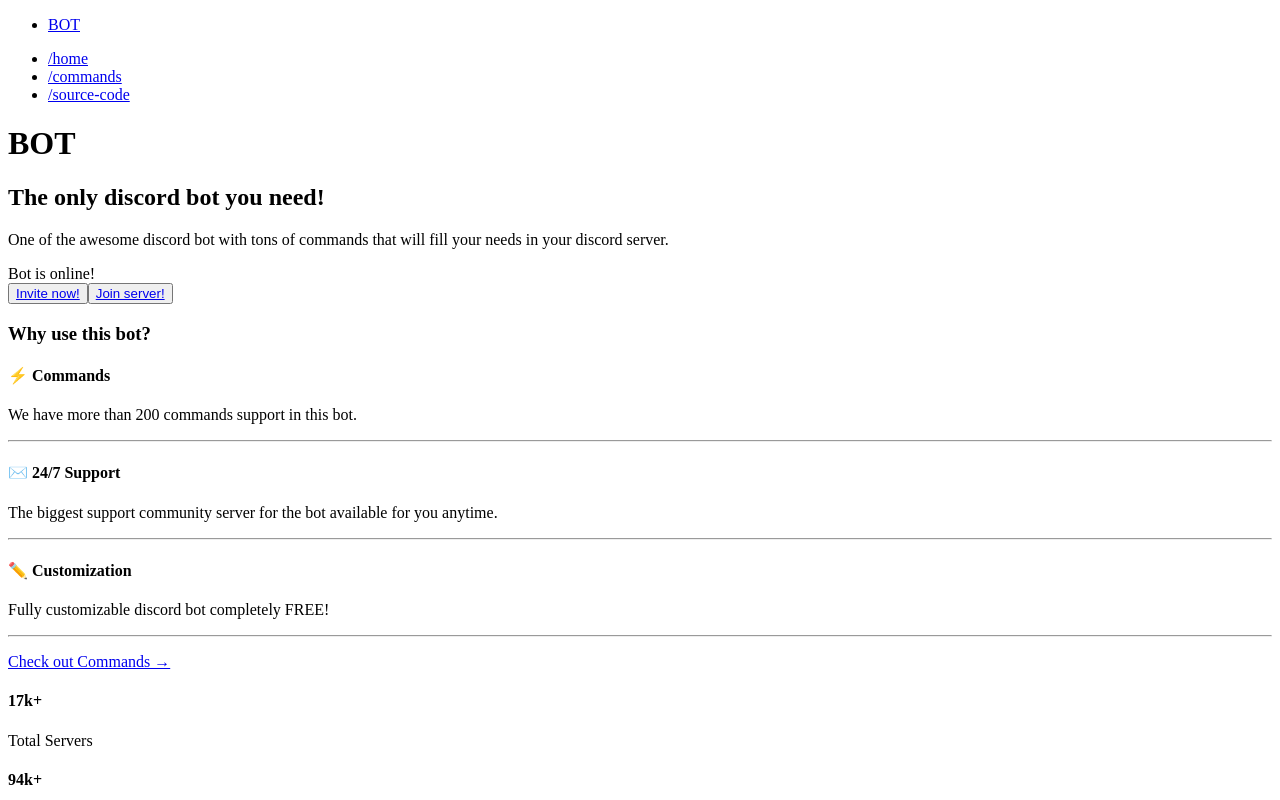
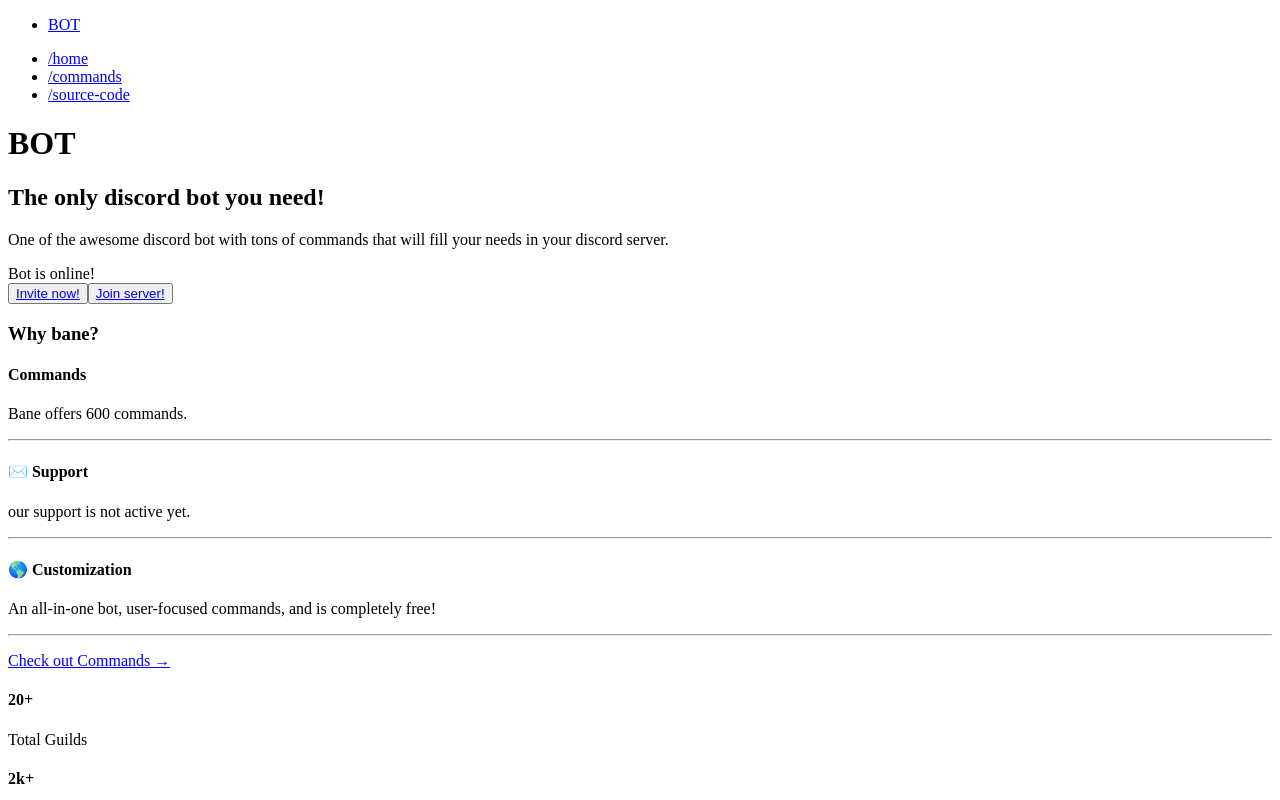
Before and after one commit to phobu/glorybot, a Next.js app: page / in a window 1280 px wide. Shown: the top 800 px of the page. Built offline with nearby package versions, Linux system fonts and the light colour scheme.

Commit message:
Update About.js

```diff
--- a/src/components/About.js
+++ b/src/components/About.js
@@ -5,29 +5,28 @@ const About = () => {
     <>
       <section className="about-section" id="about-section">
         <div className="about-header">
-          <h3 className="h-color">Why use this bot?</h3>
+          <h3 className="h-color">Why bane?</h3>
         </div>
         <div className="about-container">
           <div className="about-card">
             <div>
-              <h4 className="h-color">⚡ Commands</h4>
+              <h4 className="h-color">Commands</h4>
               <p className="p-color">
-                We have more than 200 commands support in this bot.
+                Bane offers 600 commands.
               </p>
               <hr />
             </div>
             <div>
-              <h4 className="h-color">✉️ 24/7 Support</h4>
+              <h4 className="h-color">✉️ Support</h4>
               <p className="p-color">
-                The biggest support community server for the bot available for
-                you anytime.
+                our support is not active yet.
               </p>
               <hr />
             </div>
             <div>
-              <h4 className="h-color">✏️ Customization</h4>
+              <h4 className="h-color">🌎 Customization</h4>
               <p className="p-color">
-                Fully customizable discord bot completely FREE!
+                An all-in-one bot, user-focused commands, and is completely free!
               </p>
               <hr />
             </div>
@@ -41,15 +40,15 @@ const About = () => {
 
         <section className="about-stats">
           <div className="about-stats-card">
-            <h4 className="h-color">17k+</h4>
-            <p className="p-color">Total Servers</p>
+            <h4 className="h-color">20+</h4>
+            <p className="p-color">Total Guilds</p>
           </div>
           <div className="about-stats-card">
-            <h4 className="h-color">94k+</h4>
+            <h4 className="h-color">2k+</h4>
             <p className="p-color">Total Users</p>
           </div>
           <div className="about-stats-card">
-            <h4 className="h-color">375k+</h4>
+            <h4 className="h-color">10k+</h4>
             <p className="p-color">Total Commands</p>
           </div>
         </section>
```
